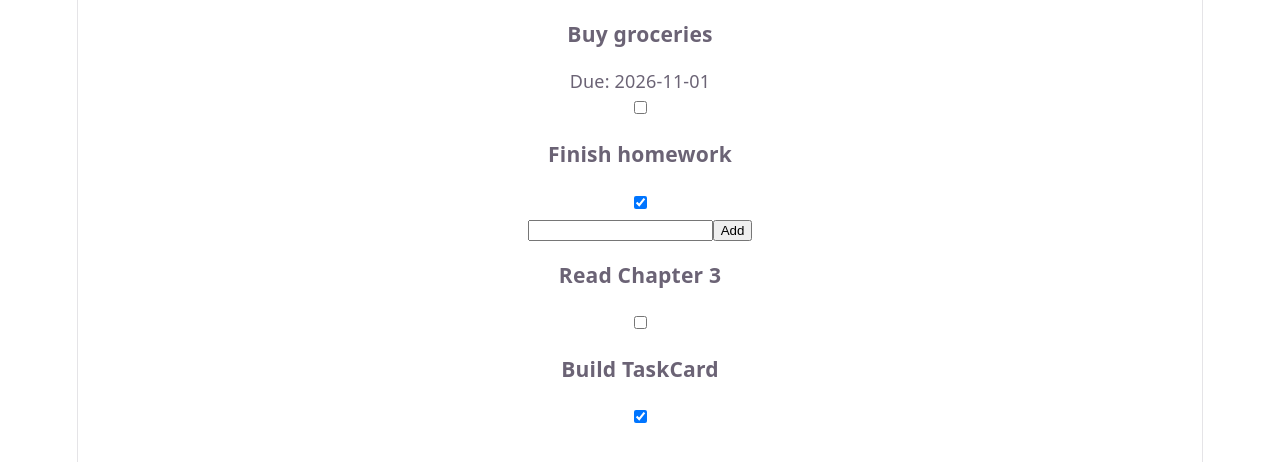
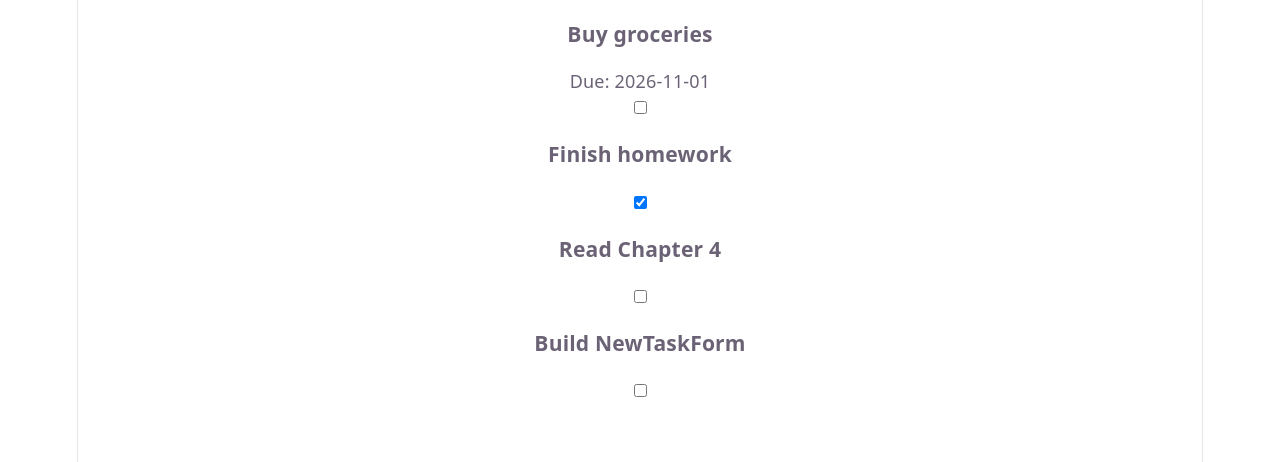
Before and after one commit to aleyakewseedin-web/sfwe475-lab4-2303060053, a React (Vite) app: page / in a window 1280 px wide. Shown: the top 462 px of the page. Built offline with nearby package versions, Linux system fonts and the light colour scheme.

Commit message:
Add loading, empty, and error states with mock API and retry button

```diff
--- a/src/TaskBoard.tsx
+++ b/src/TaskBoard.tsx
@@ -1,24 +1,38 @@
-import { useState } from "react";
+import { useEffect, useState } from "react";
 import type { Task } from "./schemas";
+import { simulateFetchTasks } from "./mockApi";
 import TaskList from "./TaskList";
-import NewTaskInput from "./NewTaskInput";
 
 function TaskBoard() {
-  const [tasks, setTasks] = useState<Task[]>([
-    { id: 1, title: "Read Chapter 3", done: false },
-    { id: 2, title: "Build TaskCard", done: true },
-  ]);
+  const [status, setStatus] = useState<
+    "loading" | "success" | "empty" | "error"
+  >("loading");
+  const [tasks, setTasks] = useState<Task[]>([]);
 
-  function handleAddTask(title: string) {
-    setTasks([...tasks, { id: tasks.length + 1, title, done: false }]);
+ function loadTasks() {
+    setStatus("loading");
+    simulateFetchTasks()
+      .then((data) => {
+        setTasks(data);
+        setStatus(data.length === 0 ? "empty" : "success");
+      })
+      .catch(() => setStatus("error"));
   }
 
-  return (
-    <div>
-      <NewTaskInput onAddTask={handleAddTask} />
-      <TaskList tasks={tasks} />
-    </div>
-  );
+  useEffect(() => {
+    loadTasks();
+  }, []);
+
+if (status === "loading") return <p>Loading tasks...</p>;
+  if (status === "error")
+    return (
+      <div>
+        <p>We couldn't load your tasks.</p>
+        <button onClick={loadTasks}>Try again</button>
+      </div>
+    );
+  if (status === "empty") return <p>No tasks yet. Add your first one below.</p>;
+  return <TaskList tasks={tasks} />;
 }
 
 export default TaskBoard;
--- /dev/null
+++ b/src/mockApi.ts
@@ -0,0 +1,20 @@
+import type { Task } from "./schemas";
+const sampleTasks: Task[] = [
+    { id: 1, title: "Read Chapter 4", done: false },
+    { id: 2, title: "Build NewTaskForm", done: false }, ];
+
+type MockOptions = { delayMs?: number; shouldFail?: boolean; empty?: boolean };
+
+export function simulateFetchTasks
+( options: MockOptions = {}
+): Promise<Task[]> {
+const { delayMs = 800, shouldFail = false, empty = false } = options;
+return new Promise((resolve, reject) =>{
+    setTimeout(() => {
+        if (shouldFail) {
+            reject(new Error("Mock server error"));
+             return;
+        } resolve(empty ? [] : sampleTasks);
+    }, delayMs);
+});
+}
```
Also changed, not shown: src/notes/dataux.md (added, +5 -0 lines), src/notes/reflection.md (+10 -0 lines), 1 other file (tests, documents, lock files or other folders).
